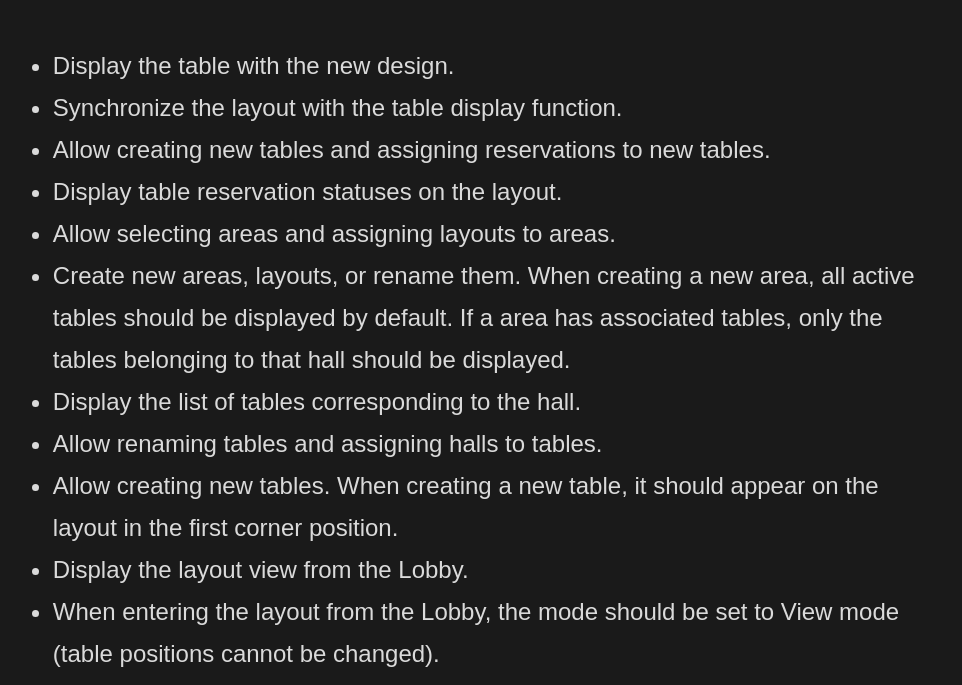
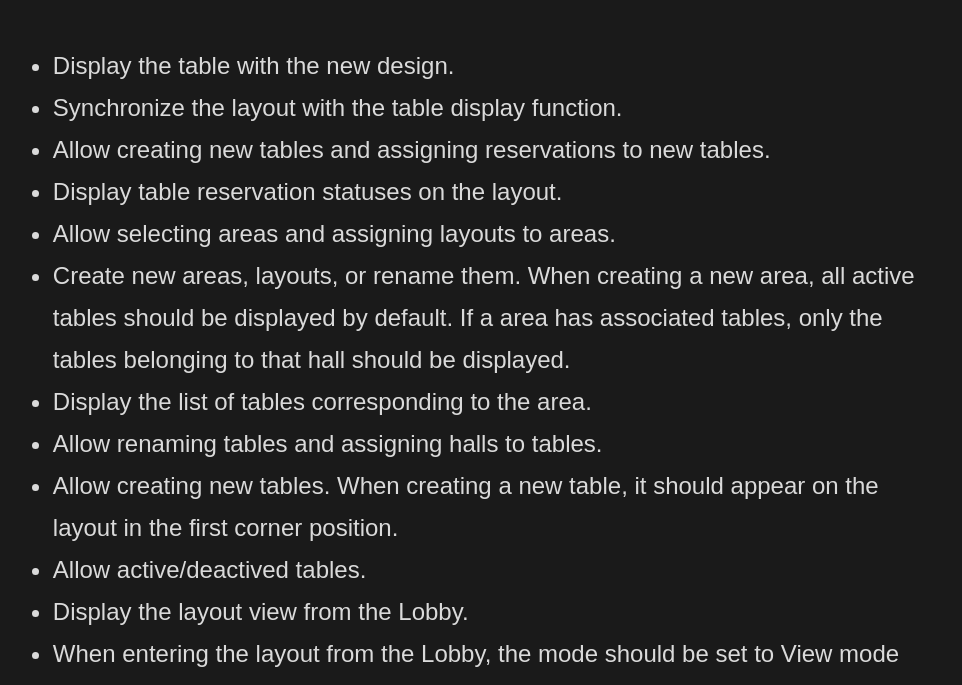
Before and after one commit to Maffiaco/documentation, an Eleventy site: page demos/del-112.md in a window 1280 px wide. Shown: the part 449-1134 px from the top of the page, without its empty margins (168-1130 px from the left). Built offline with nearby package versions, Linux system fonts and the light colour scheme; Eleventy itself is replaced by a stand-in of ours; files that its build step writes are made by us from their sources; what jsdom would draw is missing.

Commit message:
Update del-112.md

```diff
--- a/demos/del-112.md
+++ b/demos/del-112.md
@@ -9,9 +9,10 @@ Layout change logs:
 - Display table reservation statuses on the layout.
 - Allow selecting areas and assigning layouts to areas.
 - Create new areas, layouts, or rename them. When creating a new area, all active tables should be displayed by default. If a area has associated tables, only the tables belonging to that hall should be displayed.
-- Display the list of tables corresponding to the hall.
+- Display the list of tables corresponding to the area.
 - Allow renaming tables and assigning halls to tables.
 - Allow creating new tables. When creating a new table, it should appear on the layout in the first corner position.
+- Allow active/deactived tables.
 - Display the layout view from the Lobby.
 - When entering the layout from the Lobby, the mode should be set to View mode (table positions cannot be changed).
 - Add creator and modifier tracking for layouts.
```
